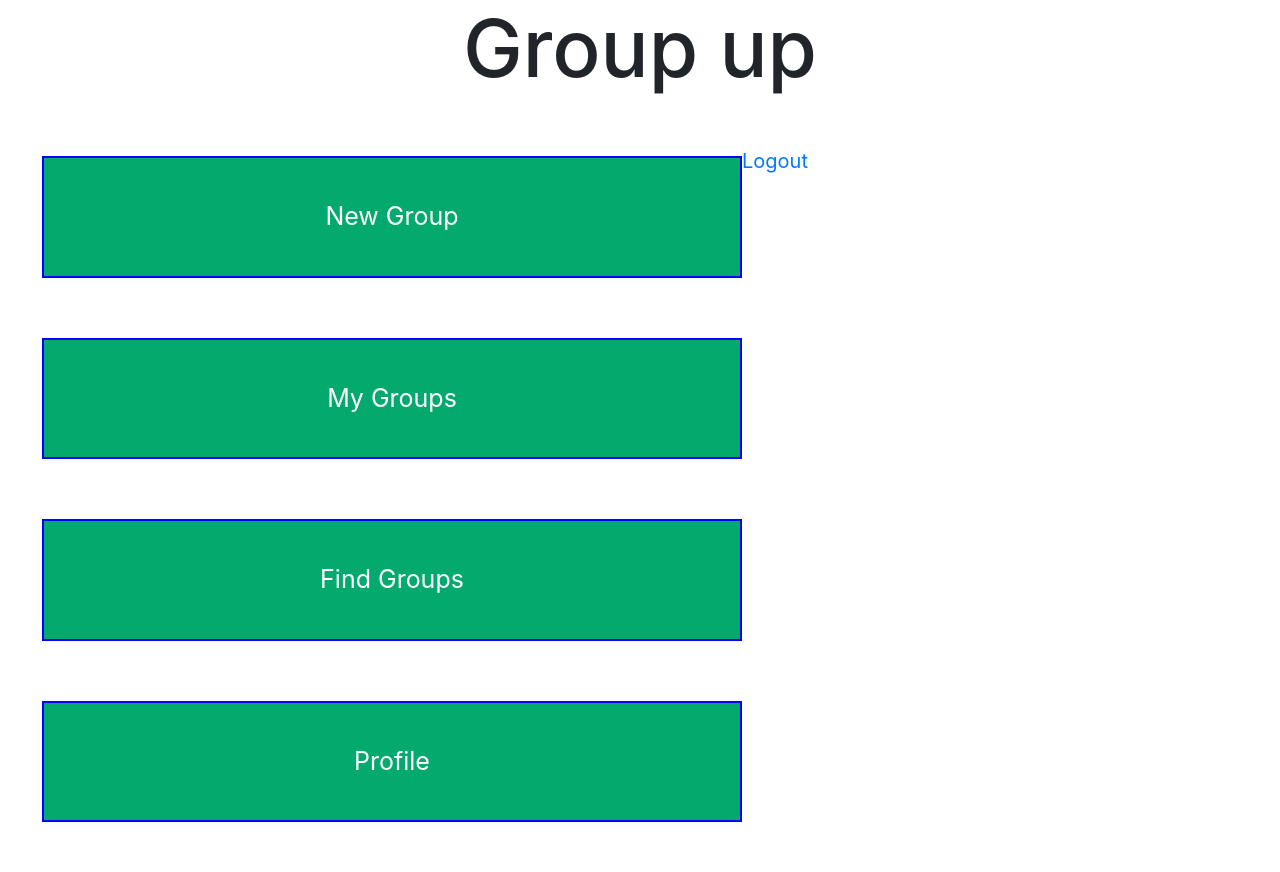
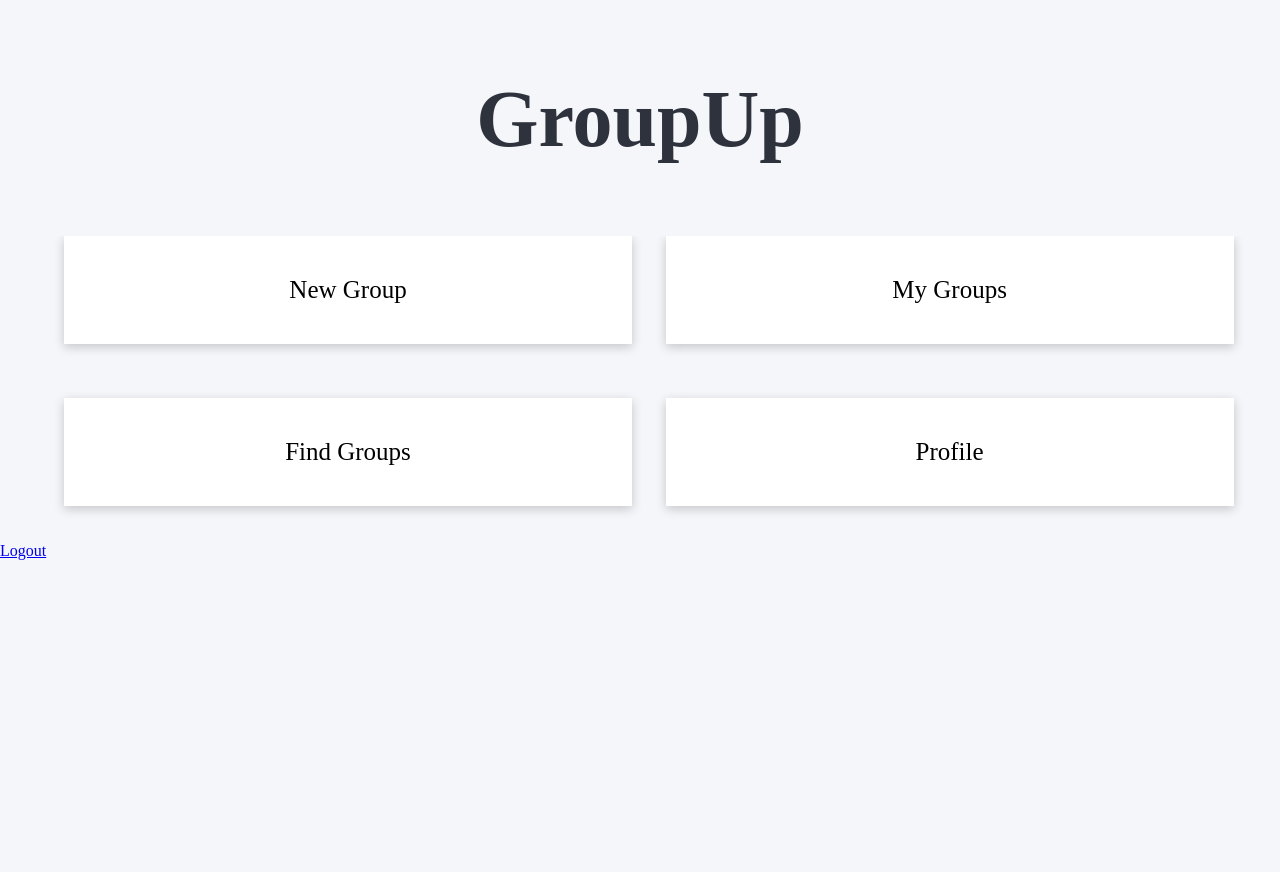
Before and after one commit to Madt2/TDT4145-Prosjekt-Vaar-2022, a Django app: page /GroupUp/front_page/ in a window 1280 px wide. After the commit the page ends 560 px from the top, so only its background shows below. Run offline with Django 4.2, Linux system fonts and the light colour scheme; some libraries are stand-ins or nearby versions.

Commit message:
Fiksa knappene så er de er dynamisk og la til samme style som vi har ellers

```diff
--- a/GroupUpProject/static/GroupUp/front_page/front_page.css
+++ b/GroupUpProject/static/GroupUp/front_page/front_page.css
@@ -1,6 +1,4 @@
     body {
-        background-color: coral;
-        background:blue;
     }
 
     .h {
--- /dev/null
+++ b/GroupUpProject/static/GroupUp/front_page/frontpage.css
@@ -0,0 +1,53 @@
+body {
+    margin: 0;
+    padding-top: 20px;
+    color: #2e323c;
+    background: #f5f6fa;
+    position: relative;
+    height: 100%;
+}
+
+.h {
+      font-size: 80px;
+      text-align: center;
+    }
+
+ .block {
+        display: block;
+        width: 100%;
+        color: black;
+        background: white;
+        padding: 40px 28px;
+        font-size: 25px;
+        cursor: pointer;
+        text-align: center;
+        box-shadow: 0 3px 10px rgb(0 0 0 / 0.2);
+        text-decoration:none;
+       }
+.container1{
+    width: 100%;
+    overflow: hidden;
+        }
+.div1{
+margin-left:5%;
+    width: 40%;
+    float: left;
+}
+
+.div2{
+    width:40%;
+    margin-left: 52%
+}
+.container1{
+    width: 100%;
+    overflow: hidden;
+        }
+.div3{
+    margin-left:5%;
+    width: 40%;
+    float: left;
+}
+.div4{
+    width:40%;
+    margin-left: 52%
+}
--- a/GroupUpProject/templates/GroupUp/front_page.html
+++ b/GroupUpProject/templates/GroupUp/front_page.html
@@ -3,40 +3,42 @@
 <head>
     <meta charset="UTF-8">
     {% load static %}
-    <link rel="stylesheet" type="text/css" href="{% static 'GroupUp/front_page/front_page.css' %}">
-    <link rel="stylesheet" href="https://stackpath.bootstrapcdn.com/bootstrap/4.5.2/css/bootstrap.min.css" integrity="sha384-JcKb8q3iqJ61gNV9KGb8thSsNjpSL0n8PARn9HuZOnIxN0hoP+VmmDGMN5t9UJ0Z" crossorigin="anonymous">
-    <title>GroupUp</title>
+    <link rel="stylesheet" type="text/css" href="{% static 'GroupUp/front_page/frontpage.css' %}">
+    <!--<link rel="stylesheet" href="https://stackpath.bootstrapcdn.com/bootstrap/4.5.2/css/bootstrap.min.css" integrity="sha384-JcKb8q3iqJ61gNV9KGb8thSsNjpSL0n8PARn9HuZOnIxN0hoP+VmmDGMN5t9UJ0Z" crossorigin="anonymous">
+    --><title>GroupUp</title>
     </head>
 
 <body>
     <header></header>
-    <h1 class="h">Group up</h1>
+    <h1 class="h">GroupUp</h1>
     <br>
-    <div id="container1">
+    <div class="container1">
         <div class="div1">
     <a href="http://127.0.0.1:8000/GroupUp/new_group/" class= "block"> New Group</a>
     <br>
             </div>
-        <div class="div1">
+        <div class="div2">
     <a href="http://127.0.0.1:8000/GroupUp/groups_page/" class= "block"> My Groups</a>
     <br>
             </div>
     </div>
+    <br>
+    <br>
 
-    <div id="container2">
-        <div class="div1">
+ <div class="container2">
+        <div class="div3">
     <a href="http://127.0.0.1:8000/GroupUp/groups_overview/" class="block">Find Groups</a>
     <br>
             </div>
-        <div class="div1">
+        <div class="div4">
     <a href="http://127.0.0.1:8000/GroupUp/profile/" class="block">Profile</a>
     <br>
              </div>
     </div>
     <br>
-    <div id="logout">
-        <!-- Burde legge til funksjonalitet som logger bruker ut -->
-    <a href="http://127.0.0.1:8000/GroupUp/login/">Logout</a>
+    <!--div id="logout">
+         Burde legge til funksjonalitet som logger bruker ut -->
+     <a href="http://127.0.0.1:8000/GroupUp/login/">Logout</a>
     </div>
 
 </body>
```
